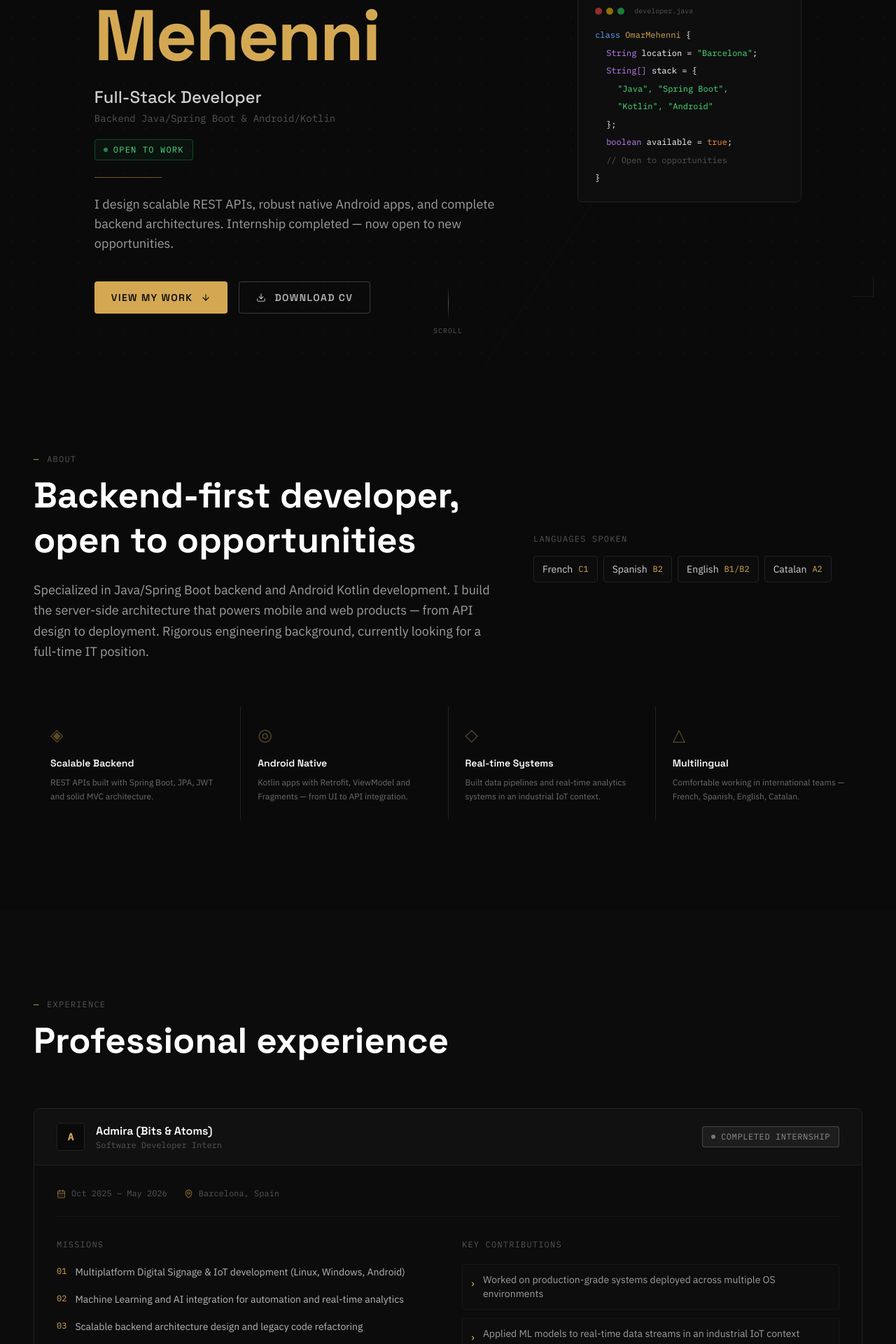
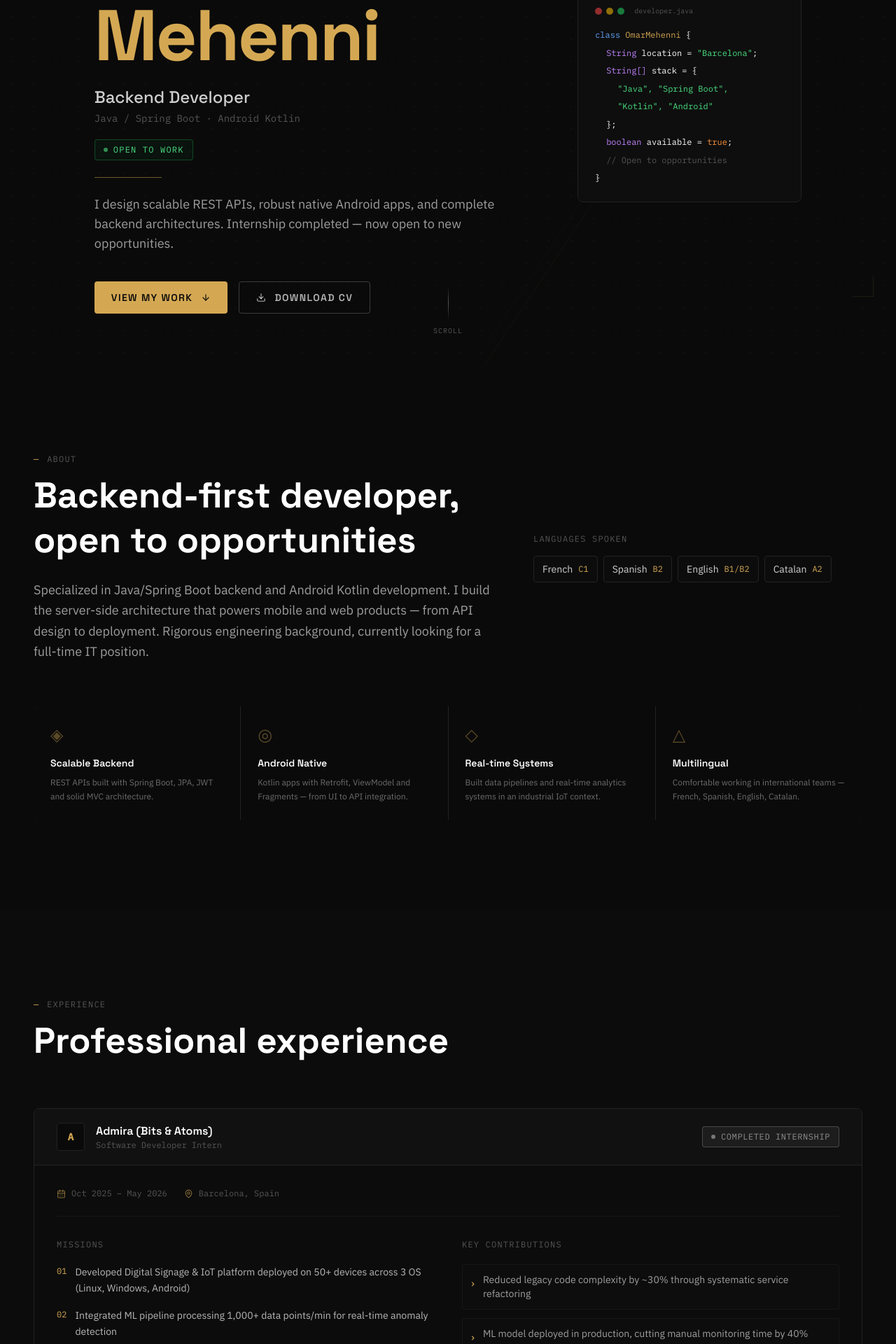
Before and after one commit to omar-mhn/portfolio, a Next.js app: page / in a window 1280 px wide. Shown: the part 280-2200 px from the top of the page at 70% size. Built offline with nearby package versions, Linux system fonts and the light colour scheme.

Commit message:
modifications

```diff
--- a/src/components/Projects.tsx
+++ b/src/components/Projects.tsx
@@ -19,20 +19,6 @@ const PROJECTS = [
     images: ["images/Logo.svg"] as string[],
     featured: true,
     inProgress: false,
-  },
-  {
-    id: "smartfinance",
-    title: "Smart Finance",
-    description:
-      "Personal finance management app with AI-driven insights, budget tracking, and expense analytics. Real-time data sync and smart categorization.",
-    stack: ["Kotlin", "Android Studio", "Spring Boot", "PostgreSQL", "REST", "JWT"],
-    role: "Full-Stack Developer",
-    type: "type_mobile",
-    github: "#",
-    liveUrl: "",
-    images: ["images/in_prog.jpg"] as string[],
-    featured: false,
-    inProgress: true,
   },
 ];
 
--- a/src/locales/ca.json
+++ b/src/locales/ca.json
@@ -10,8 +10,8 @@
   },
   "hero": {
     "greeting": "Hola, soc",
-    "title": "Desenvolupador Full-Stack",
-    "subtitle": "Backend Java/Spring Boot & Android/Kotlin",
+    "title": "Desenvolupador Backend",
+    "subtitle": "Java / Spring Boot · Android Kotlin",
     "philosophy": "Dissenyo APIs REST escalables, aplicacions Android natives robustes i arquitectures backend completes. Pràctiques finalitzades — disponible per a noves oportunitats.",
     "cta_projects": "Veure els meus projectes",
     "cta_cv": "Descarregar CV",
@@ -82,15 +82,15 @@
       "period": "Oct 2025 – Maig 2026",
       "location": "Barcelona, Espanya",
       "tasks": [
-        "Desenvolupament Digital Signage & IoT multiplataforma (Linux, Windows, Android)",
-        "Integració de Machine Learning i IA per a automatització i analítica en temps real",
-        "Disseny d'arquitectura backend escalable i refactorització de codi legacy"
+        "Desenvolupament de plataforma Digital Signage & IoT desplegada en 50+ dispositius sota 3 SO (Linux, Windows, Android)",
+        "Integració de pipeline ML processant 1.000+ punts de dades/min per a detecció d'anomalies en temps real",
+        "Refactorització de 3 serveis backend legacy, reduint el temps de build en ~35%"
       ],
       "highlights": [
-        "Treball en sistemes en producció desplegats en múltiples entorns de SO",
-        "Aplicació de models ML a flux de dades en temps real en context IoT industrial",
-        "Contribució al refactoring backend que va millorar la mantenibilitat del sistema",
-        "Col·laboració en equip àgil en el lliurament de programari multiplataforma"
+        "Complexitat del codi legacy reduïda en ~30% mitjançant refactorització sistemàtica",
+        "Model ML desplegat en producció, reduint el temps de supervisió manual en 40%",
+        "Lliurament de funcionalitats en 3 SO en sprints àgils de 2 setmanes",
+        "Col·laboració en equip de 6 enginyers en sistemes de producció en directe"
       ]
     }
   },
--- a/src/locales/en.json
+++ b/src/locales/en.json
@@ -10,8 +10,8 @@
   },
   "hero": {
     "greeting": "Hello, I'm",
-    "title": "Full-Stack Developer",
-    "subtitle": "Backend Java/Spring Boot & Android/Kotlin",
+    "title": "Backend Developer",
+    "subtitle": "Java / Spring Boot · Android Kotlin",
     "philosophy": "I design scalable REST APIs, robust native Android apps, and complete backend architectures. Internship completed — now open to new opportunities.",
     "cta_projects": "View my work",
     "cta_cv": "Download CV",
@@ -82,15 +82,15 @@
       "period": "Oct 2025 – May 2026",
       "location": "Barcelona, Spain",
       "tasks": [
-        "Multiplatform Digital Signage & IoT development (Linux, Windows, Android)",
-        "Machine Learning and AI integration for automation and real-time analytics",
-        "Scalable backend architecture design and legacy code refactoring"
+        "Developed Digital Signage & IoT platform deployed on 50+ devices across 3 OS (Linux, Windows, Android)",
+        "Integrated ML pipeline processing 1,000+ data points/min for real-time anomaly detection",
+        "Refactored 3 legacy backend services, reducing build time by ~35%"
       ],
       "highlights": [
-        "Worked on production-grade systems deployed across multiple OS environments",
-        "Applied ML models to real-time data streams in an industrial IoT context",
-        "Contributed to backend refactoring that improved system maintainability",
-        "Collaborated in an agile team on cross-platform software delivery"
+        "Reduced legacy code complexity by ~30% through systematic service refactoring",
+        "ML model deployed in production, cutting manual monitoring time by 40%",
+        "Shipped features across 3 OS environments in 2-week agile sprints",
+        "Collaborated in a cross-functional team of 6 engineers on live production systems"
       ]
     }
   },
--- a/src/locales/es.json
+++ b/src/locales/es.json
@@ -10,8 +10,8 @@
   },
   "hero": {
     "greeting": "Hola, soy",
-    "title": "Desarrollador Full-Stack",
-    "subtitle": "Backend Java/Spring Boot & Android/Kotlin",
+    "title": "Desarrollador Backend",
+    "subtitle": "Java / Spring Boot · Android Kotlin",
     "philosophy": "Diseño APIs REST escalables, aplicaciones Android nativas robustas y arquitecturas backend completas. Prácticas finalizadas — disponible para nuevas oportunidades.",
     "cta_projects": "Ver mis proyectos",
     "cta_cv": "Descargar CV",
@@ -82,15 +82,15 @@
       "period": "Oct 2025 – May 2026",
       "location": "Barcelona, España",
       "tasks": [
-        "Desarrollo Digital Signage & IoT multiplataforma (Linux, Windows, Android)",
-        "Integración de Machine Learning e IA para automatización y analítica en tiempo real",
-        "Diseño de arquitectura backend escalable y refactorización de código legacy"
+        "Desarrollo de plataforma Digital Signage & IoT desplegada en 50+ dispositivos bajo 3 SO (Linux, Windows, Android)",
+        "Integración de pipeline ML procesando 1.000+ puntos de datos/min para detección de anomalías en tiempo real",
+        "Refactorización de 3 servicios backend legacy, reduciendo el tiempo de build en ~35%"
       ],
       "highlights": [
-        "Trabajo en sistemas en producción desplegados en múltiples entornos de SO",
-        "Aplicación de modelos ML a flujos de datos en tiempo real en contexto IoT industrial",
-        "Contribución al refactoring backend que mejoró la mantenibilidad del sistema",
-        "Colaboración en equipo ágil en la entrega de software multiplataforma"
+        "Complejidad del código legacy reducida en ~30% mediante refactorización sistemática",
+        "Modelo ML desplegado en producción, reduciendo el tiempo de supervisión manual en 40%",
+        "Entrega de funcionalidades en 3 SO en sprints ágiles de 2 semanas",
+        "Colaboración en equipo de 6 ingenieros en sistemas de producción en vivo"
       ]
     }
   },
--- a/src/locales/fr.json
+++ b/src/locales/fr.json
@@ -10,8 +10,8 @@
   },
   "hero": {
     "greeting": "Bonjour, je suis",
-    "title": "Développeur Full-Stack",
-    "subtitle": "Backend Java/Spring Boot & Android/Kotlin",
+    "title": "Développeur Backend",
+    "subtitle": "Java / Spring Boot · Android Kotlin",
     "philosophy": "Je conçois des APIs REST scalables, des applications Android natives robustes et des architectures backend complètes. Stage terminé — disponible pour de nouvelles opportunités.",
     "cta_projects": "Voir mes projets",
     "cta_cv": "Télécharger CV",
@@ -82,15 +82,15 @@
       "period": "Oct 2025 – Mai 2026",
       "location": "Barcelone, Espagne",
       "tasks": [
-        "Développement Digital Signage & IoT multiplateforme (Linux, Windows, Android)",
-        "Intégration Machine Learning et IA pour l'automatisation et l'analytics temps réel",
-        "Conception d'architecture backend scalable et refactoring de code legacy"
+        "Développement d'une plateforme Digital Signage & IoT déployée sur 50+ dispositifs sous 3 OS (Linux, Windows, Android)",
+        "Intégration d'un pipeline ML traitant 1 000+ points de données/min pour la détection d'anomalies en temps réel",
+        "Refactoring de 3 services backend legacy, réduisant le temps de build de ~35%"
       ],
       "highlights": [
-        "Travail sur des systèmes en production déployés sur plusieurs environnements OS",
-        "Application de modèles ML sur des flux de données en temps réel en contexte IoT industriel",
-        "Contribution au refactoring backend améliorant la maintenabilité du système",
-        "Collaboration en équipe agile sur la livraison de logiciels multiplateformes"
+        "Complexité du code legacy réduite de ~30% grâce à un refactoring systématique",
+        "Modèle ML déployé en production, réduisant le temps de supervision manuelle de 40%",
+        "Livraison de fonctionnalités sur 3 OS en sprints agiles de 2 semaines",
+        "Collaboration dans une équipe de 6 ingénieurs sur des systèmes de production en direct"
       ]
     }
   },
```
